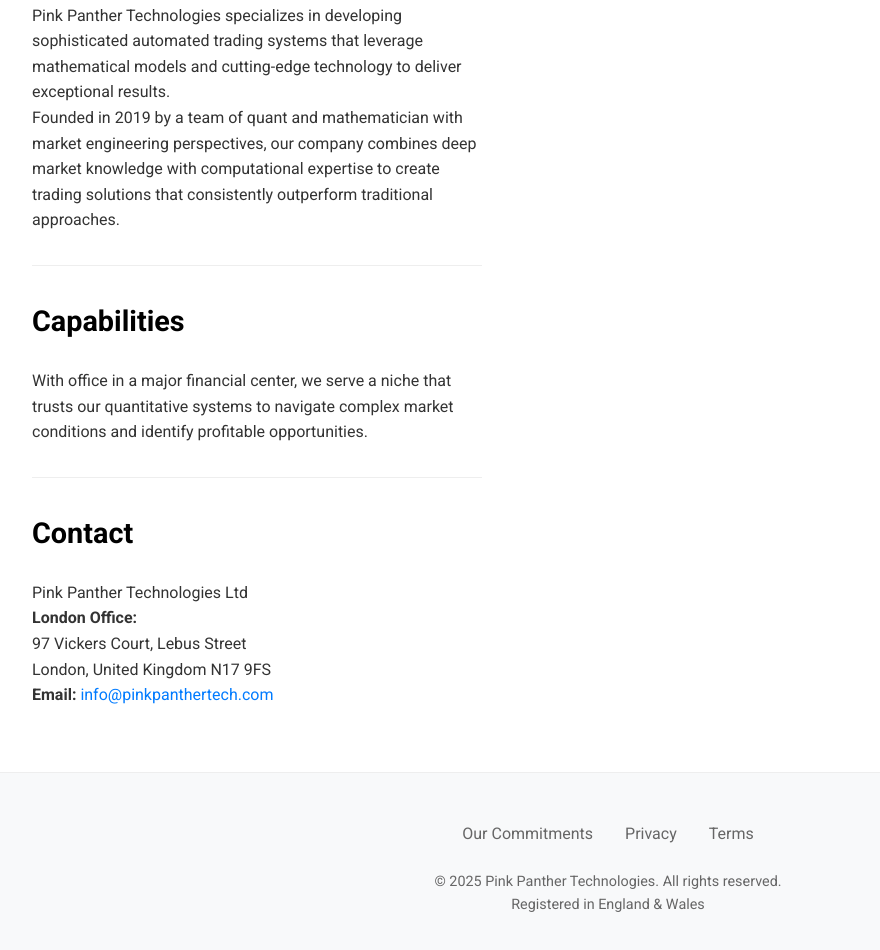
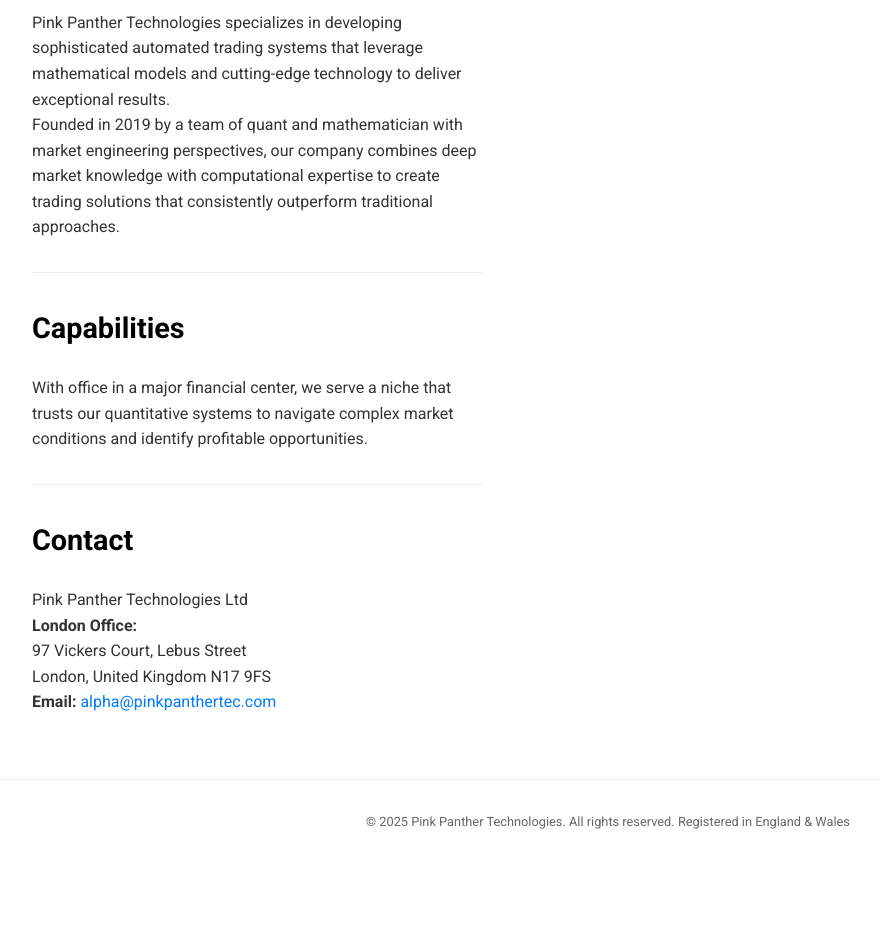
Before and after one commit to Mitty530/Pink_Panther, a plain HTML site: page index.html in a window 1280 px wide. Shown: the part 416-1366 px from the top of the page, without its empty margins (32-912 px from the left). After the commit the page ends 1280 px from the top, so only its background shows below. Drawn offline with Linux system fonts and the light colour scheme.

Commit message:
Update footer design, change email, and emphasize brand name in hero section

```diff
--- a/index.html
+++ b/index.html
@@ -223,28 +223,11 @@
 
         /* Footer Styles */
         footer {
-            padding: 3rem 5%; /* Footer padding */
+            padding: 2rem 5%; /* Reduced footer padding */
             border-top: 1px solid #eee; /* Separator line */
             margin-top: 2rem; /* Space above footer */
-            background-color: #f8f9fa; /* Light background */
+            background-color: #fff; /* White background */
         }
-
-        .footer-links {
-            display: flex; /* Use flexbox */
-            justify-content: center; /* Center links */
-            flex-wrap: wrap; /* Allow wrapping on smaller screens */
-            gap: 2rem; /* Space between links */
-            margin-bottom: 1.5rem; /* Space below links */
-        }
-
-        .footer-links a {
-            color: #666; /* Link color */
-            text-decoration: none; /* Remove underline */
-            transition: color 0.3s ease;
-        }
-         .footer-links a:hover {
-             color: #000; /* Darken link on hover */
-         }
 
         footer p {
             text-align: center;
@@ -405,7 +388,7 @@
 
     <section class="hero" id="home">
         <div class="container">
-            <p>Pink Panther Technologies is a Quantitative Platform for the Global Financial Markets. We are producing quantitative systems enabling consistent and exceptional returns.</p>
+            <p><span style="font-size: 1.2em; font-weight: 600;">Pink Panther</span> Technologies is a Quantitative Platform for the Global Financial Markets. We are producing quantitative systems enabling consistent and exceptional returns.</p>
         </div>
     </section>
 
@@ -429,18 +412,12 @@
                     <p><strong>London Office:</strong></p>
                     <p>97 Vickers Court, Lebus Street</p>
                     <p>London, United Kingdom N17 9FS</p>
-                    <p><strong>Email:</strong> <a href="mailto:info@pinkpanthertech.com" style="color: #007bff; text-decoration:none;">info@pinkpanthertech.com</a></p>
+                    <p><strong>Email:</strong> <a href="mailto:alpha@pinkpanthertec.com" style="color: #007bff; text-decoration:none;">alpha@pinkpanthertec.com</a></p>
                 </div>
             </section>
         </div> </div> <footer>
         <div class="container">
-            <div class="footer-links">
-                <a href="#commitments">Our Commitments</a>
-                <a href="#privacy">Privacy</a>
-                <a href="#terms">Terms</a>
-            </div>
-            <p style="text-align: center; color: #666; font-size: 0.9rem;">© 2025 Pink Panther Technologies. All rights reserved.</p>
-            <p style="text-align: center; color: #666; font-size: 0.9rem;">Registered in England & Wales</p>
+            <p style="text-align: center; color: #666; font-size: 0.8rem;">© 2025 Pink Panther Technologies. All rights reserved. Registered in England & Wales</p>
         </div>
     </footer>
 
```
Also changed, not shown: client_login.html (+4 -27 lines).
